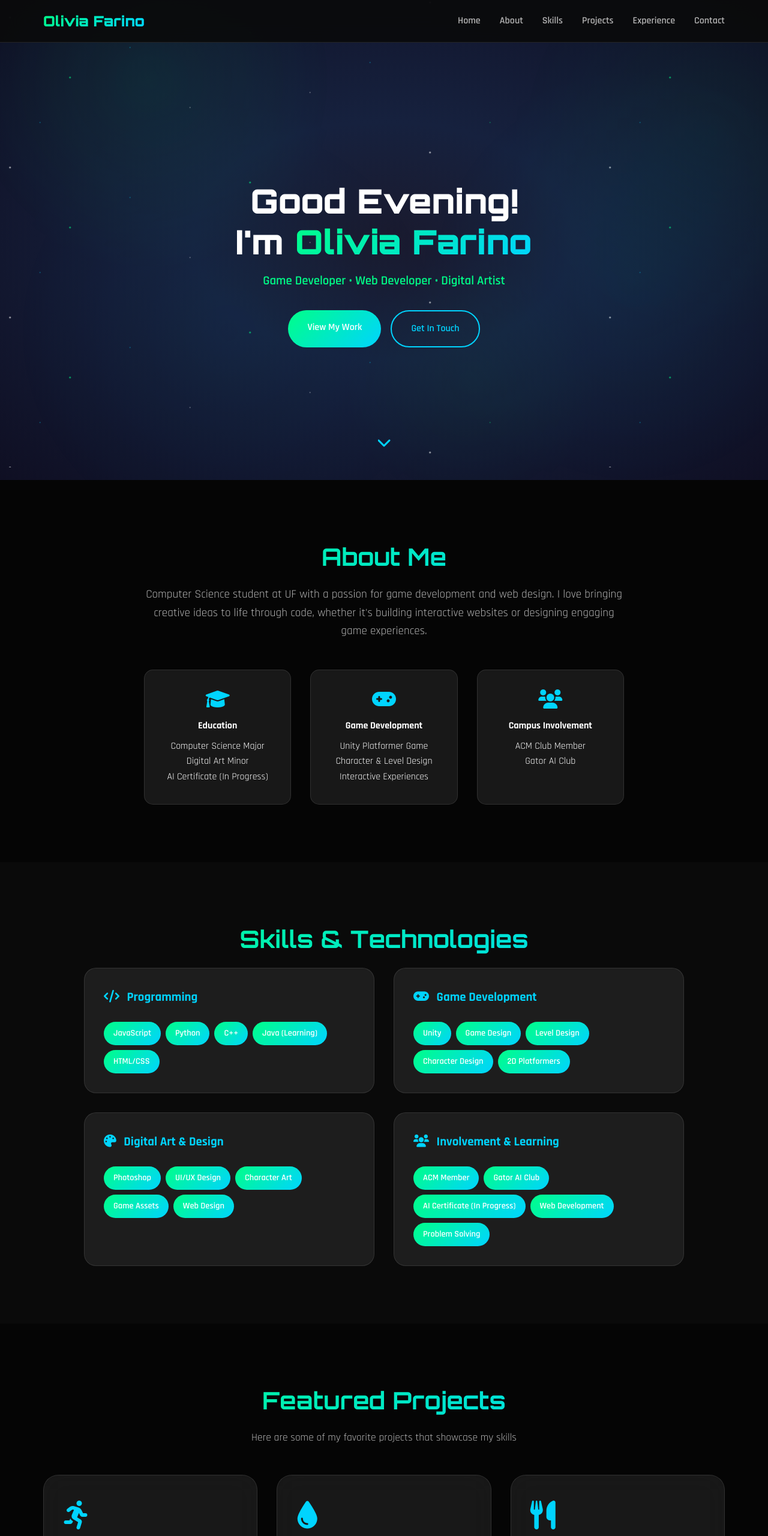
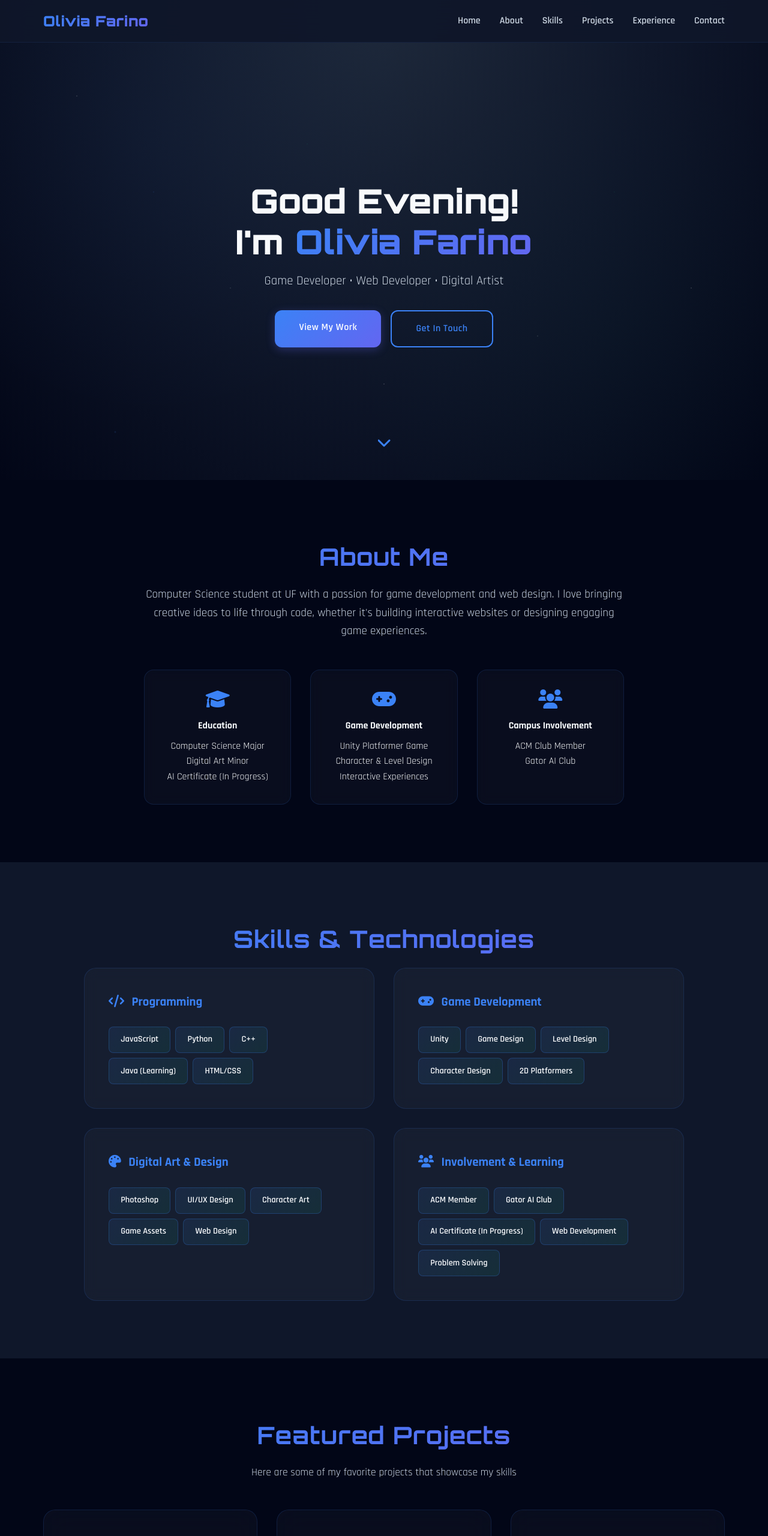
Before and after one commit to ofarino/Portfolio-Website, a plain HTML site: page index.html in a window 1280 px wide. Shown: the top 2560 px of the page at 60% size. Drawn offline with Linux system fonts and the light colour scheme.

Commit message:
css adjustments

```diff
--- a/style.css
+++ b/style.css
@@ -1,21 +1,40 @@
-/* Modern Gaming/Tech Portfolio CSS */
+/* Modern Gaming/Tech Portfolio CSS - Refined & Professional */
 
 /* CSS Variables for consistent theming */
 :root {
-    --primary-color: #00d4ff;
-    --secondary-color: #ff6b6b;
-    --accent-color: #00ff88;
-    --dark-bg: #0a0a0a;
-    --darker-bg: #050505;
-    --card-bg: rgba(255, 255, 255, 0.08);
-    --text-primary: #ffffff;
-    --text-secondary: #b3b3b3;
-    --gradient-primary: linear-gradient(135deg, #667eea 0%, #764ba2 100%);
-    --gradient-secondary: linear-gradient(135deg, #f093fb 0%, #f5576c 100%);
-    --gradient-tech: linear-gradient(135deg, #00ff88 0%, #00d4ff 100%);
-    --gradient-game: linear-gradient(135deg, #43e97b 0%, #38f9d7 100%);
+    /* Professional Minimal Color Palette */
+    --primary-color: #3b82f6;        /* Clean blue */
+    --secondary-color: #6366f1;      /* Subtle indigo */
+    --accent-color: #10b981;         /* Professional emerald */
+    --accent-warm: #f59e0b;          /* Warm amber accent */
+
+    /* Backgrounds */
+    --dark-bg: #0f172a;              /* Deep slate */
+    --darker-bg: #020617;            /* Darker slate */
+    --card-bg: rgba(255, 255, 255, 0.03);
+    --card-border: rgba(59, 130, 246, 0.15);
+
+    /* Text Colors */
+    --text-primary: #f8fafc;
+    --text-secondary: #cbd5e1;
+    --text-muted: #94a3b8;
+
+    /* Gradients - Very subtle and professional */
+    --gradient-primary: linear-gradient(135deg, #3b82f6 0%, #6366f1 100%);
+    --gradient-secondary: linear-gradient(135deg, #6366f1 0%, #8b5cf6 100%);
+    --gradient-tech: linear-gradient(135deg, #10b981 0%, #3b82f6 100%);
+    --gradient-accent: linear-gradient(135deg, #3b82f6 0%, #10b981 100%);
+
+    /* Fonts */
     --font-primary: 'Orbitron', monospace;
     --font-secondary: 'Rajdhani', sans-serif;
+
+    /* Spacing */
+    --spacing-xs: 0.5rem;
+    --spacing-sm: 1rem;
+    --spacing-md: 2rem;
+    --spacing-lg: 3rem;
+    --spacing-xl: 4rem;
 }
 
 /* Global Styles */
@@ -37,7 +56,7 @@ body {
     overflow-x: hidden;
 }
 
-/* Outer Space Tech Background */
+/* Minimal Professional Background */
 #particles {
     position: fixed;
     top: 0;
@@ -46,11 +65,11 @@ body {
     height: 100%;
     z-index: -1;
     background:
-        radial-gradient(ellipse at center, #1a1a2e 0%, #16213e 35%, #0f0f23 100%);
+        radial-gradient(ellipse at top, #1e293b 0%, #0f172a 50%, #020617 100%);
     overflow: hidden;
 }
 
-/* Animated stars */
+/* Static subtle stars - no animation */
 #particles::before {
     content: '';
     position: absolute;
@@ -59,27 +78,24 @@ body {
     width: 100%;
     height: 100%;
     background:
-        radial-gradient(2px 2px at 100px 50px, #fff, transparent),
-        radial-gradient(2px 2px at 200px 150px, #00ff88, transparent),
-        radial-gradient(1px 1px at 300px 100px, #00d4ff, transparent),
-        radial-gradient(1px 1px at 400px 200px, #fff, transparent),
-        radial-gradient(2px 2px at 500px 75px, #00ff88, transparent),
-        radial-gradient(1px 1px at 600px 175px, #fff, transparent),
-        radial-gradient(1px 1px at 700px 125px, #00d4ff, transparent),
-        radial-gradient(2px 2px at 800px 25px, #fff, transparent),
-        radial-gradient(1px 1px at 900px 225px, #00ff88, transparent),
-        radial-gradient(1px 1px at 150px 225px, #00d4ff, transparent);
-    background-repeat: repeat;
-    background-size: 1000px 250px;
-    animation: starsMove 60s linear infinite;
+        radial-gradient(1px 1px at 10% 20%, rgba(255,255,255,0.4), transparent),
+        radial-gradient(1px 1px at 20% 40%, rgba(59,130,246,0.3), transparent),
+        radial-gradient(1px 1px at 30% 60%, rgba(255,255,255,0.3), transparent),
+        radial-gradient(1px 1px at 40% 30%, rgba(16,185,129,0.2), transparent),
+        radial-gradient(1px 1px at 50% 80%, rgba(255,255,255,0.4), transparent),
+        radial-gradient(1px 1px at 60% 50%, rgba(59,130,246,0.3), transparent),
+        radial-gradient(1px 1px at 70% 70%, rgba(255,255,255,0.3), transparent),
+        radial-gradient(1px 1px at 80% 40%, rgba(16,185,129,0.2), transparent),
+        radial-gradient(1px 1px at 90% 60%, rgba(255,255,255,0.4), transparent),
+        radial-gradient(2px 2px at 15% 90%, rgba(59,130,246,0.2), transparent);
+    background-size: 100% 100%;
+    /* No animation - static background */
 }
 
-@keyframes starsMove {
-    0% { transform: translateX(0) translateY(0); }
-    100% { transform: translateX(-1000px) translateY(-250px); }
-}
+/* Removed moving animation */
+/* @keyframes starsMove { ... } */
 
-/* Floating tech orbs */
+/* Subtle static glow - no animation */
 #particles::after {
     content: '';
     position: absolute;
@@ -88,41 +104,21 @@ body {
     width: 100%;
     height: 100%;
     background:
-        radial-gradient(circle at 20% 20%, rgba(0, 255, 136, 0.1) 0%, transparent 25%),
-        radial-gradient(circle at 80% 60%, rgba(0, 212, 255, 0.08) 0%, transparent 30%),
-        radial-gradient(circle at 60% 80%, rgba(0, 255, 136, 0.06) 0%, transparent 20%),
-        radial-gradient(circle at 30% 70%, rgba(0, 212, 255, 0.05) 0%, transparent 35%),
-        radial-gradient(circle at 90% 30%, rgba(0, 255, 136, 0.07) 0%, transparent 25%);
-    animation: orbFloat 40s ease-in-out infinite;
+        radial-gradient(circle at 20% 30%, rgba(59, 130, 246, 0.03) 0%, transparent 40%),
+        radial-gradient(circle at 80% 70%, rgba(16, 185, 129, 0.02) 0%, transparent 40%);
+    /* No animation - static background */
 }
 
-@keyframes orbFloat {
-    0%, 100% {
-        transform: translate(0, 0) scale(1);
-        opacity: 0.6;
-    }
-    25% {
-        transform: translate(20px, -30px) scale(1.1);
-        opacity: 0.8;
-    }
-    50% {
-        transform: translate(-15px, -20px) scale(0.9);
-        opacity: 0.7;
-    }
-    75% {
-        transform: translate(25px, -40px) scale(1.05);
-        opacity: 0.9;
-    }
-}
+/* Removed unused animation keyframes for cleaner code */
 
 /* Navigation */
 .navbar {
     position: fixed;
     top: 0;
     width: 100%;
-    background: rgba(10, 10, 10, 0.9);
+    background: rgba(15, 23, 42, 0.95);
     backdrop-filter: blur(20px);
-    border-bottom: 1px solid rgba(255, 255, 255, 0.1);
+    border-bottom: 1px solid rgba(59, 130, 246, 0.1);
     z-index: 1000;
     transition: all 0.3s ease;
 }
@@ -140,10 +136,11 @@ body {
     font-family: var(--font-primary);
     font-size: 1.5rem;
     font-weight: 900;
-    background: var(--gradient-tech);
+    background: var(--gradient-primary);
     -webkit-background-clip: text;
     -webkit-text-fill-color: transparent;
     background-clip: text;
+    letter-spacing: 0.5px;
 }
 
 .nav-menu {
@@ -171,7 +168,7 @@ body {
     left: 0;
     width: 0;
     height: 2px;
-    background: var(--gradient-tech);
+    background: var(--gradient-primary);
     transition: width 0.3s ease;
 }
 
@@ -223,7 +220,7 @@ body {
 }
 
 .highlight {
-    background: var(--gradient-tech);
+    background: var(--gradient-primary);
     -webkit-background-clip: text;
     -webkit-text-fill-color: transparent;
     background-clip: text;
@@ -231,9 +228,9 @@ body {
 
 .hero-subtitle {
     font-size: 1.3rem;
-    color: var(--accent-color);
+    color: var(--text-secondary);
     margin-bottom: 1rem;
-    font-weight: 600;
+    font-weight: 500;
     padding: 0 1rem;
 }
 
@@ -254,20 +251,23 @@ body {
 }
 
 .btn {
-    padding: 1rem 2rem;
+    padding: 1rem 2.5rem;
     border: none;
-    border-radius: 50px;
+    border-radius: 12px;
     font-weight: 600;
     text-decoration: none;
     transition: all 0.3s ease;
     cursor: pointer;
     position: relative;
     overflow: hidden;
+    font-size: 1rem;
+    letter-spacing: 0.5px;
 }
 
 .btn-primary {
-    background: var(--gradient-tech);
+    background: var(--gradient-primary);
     color: white;
+    box-shadow: 0 4px 15px rgba(99, 102, 241, 0.3);
 }
 
 .btn-secondary {
@@ -276,9 +276,17 @@ body {
     border: 2px solid var(--primary-color);
 }
 
+.btn-secondary:hover {
+    background: var(--gradient-primary);
+    border-color: var(--primary-color);
+    color: white;
+    box-shadow: 0 8px 25px rgba(59, 130, 246, 0.35);
+}
+
 .btn:hover {
-    transform: translateY(-3px);
-    box-shadow: 0 10px 30px rgba(0, 212, 255, 0.3);
+    /* Subtle professional hover - no movement */
+    box-shadow: 0 8px 25px rgba(59, 130, 246, 0.35);
+    filter: brightness(1.1);
 }
 
 /* Hero Image */
@@ -344,10 +352,11 @@ section {
     font-size: 2.5rem;
     text-align: center;
     margin-bottom: 1rem;
-    background: var(--gradient-tech);
+    background: var(--gradient-primary);
     -webkit-background-clip: text;
     -webkit-text-fill-color: transparent;
     background-clip: text;
+    letter-spacing: 1px;
 }
 
 .section-subtitle {
@@ -399,14 +408,16 @@ section {
     gap: 1rem;
     padding: 2rem 1.5rem;
     background: var(--card-bg);
-    border-radius: 15px;
-    border: 1px solid rgba(255, 255, 255, 0.1);
+    border-radius: 16px;
+    border: 1px solid var(--card-border);
     transition: all 0.3s ease;
+    backdrop-filter: blur(10px);
 }
 
 .detail-item:hover {
     /* transform: translateY(-5px); */
-    box-shadow: 0 10px 30px rgba(0, 212, 255, 0.1);
+    box-shadow: 0 8px 24px rgba(59, 130, 246, 0.12);
+    border-color: var(--primary-color);
 }
 
 .detail-item i {
@@ -436,15 +447,17 @@ section {
 
 .skill-category {
     background: var(--card-bg);
-    padding: 2rem;
+    padding: 2.5rem;
     border-radius: 20px;
-    border: 1px solid rgba(255, 255, 255, 0.1);
+    border: 1px solid var(--card-border);
+    backdrop-filter: blur(10px);
     /* transition: all 0.3s ease; */
 }
 
 .skill-category:hover {
     /* transform: translateY(-10px); */
-    box-shadow: 0 20px 40px rgba(0, 0, 0, 0.3);
+    box-shadow: 0 12px 32px rgba(59, 130, 246, 0.15);
+    border-color: var(--primary-color);
 }
 
 .skill-category h3 {
@@ -464,12 +477,21 @@ section {
 }
 
 .skill-tag {
-    background: var(--gradient-tech);
-    color: white;
-    padding: 0.5rem 1rem;
-    border-radius: 25px;
+    background: linear-gradient(135deg, rgba(59, 130, 246, 0.1) 0%, rgba(16, 185, 129, 0.1) 100%);
+    color: var(--text-primary);
+    padding: 0.6rem 1.2rem;
+    border-radius: 8px;
     font-size: 0.9rem;
     font-weight: 600;
+    border: 1px solid rgba(59, 130, 246, 0.25);
+    white-space: nowrap;
+    transition: all 0.2s ease;
+}
+
+.skill-tag:hover {
+    background: linear-gradient(135deg, rgba(59, 130, 246, 0.2) 0%, rgba(16, 185, 129, 0.2) 100%);
+    border-color: var(--primary-color);
+    /* No transform - keeping it professional */
 }
 
 /* Projects Section */
@@ -487,10 +509,10 @@ section {
 .project-cards {
     background: var(--card-bg);
     backdrop-filter: blur(20px);
-    border: 1px solid rgba(255, 255, 255, 0.1);
-    border-radius: 25px;
-    padding: 2rem;
-    transition: all 0.4s ease;
+    border: 1px solid var(--card-border);
+    border-radius: 20px;
+    padding: 2.5rem;
+    transition: all 0.3s ease;
     position: relative;
     overflow: hidden;
 }
@@ -502,25 +524,28 @@ section {
     left: 0;
     width: 100%;
     height: 100%;
-    background: var(--gradient-tech);
+    background: var(--gradient-primary);
     opacity: 0;
     transition: opacity 0.3s ease;
     z-index: -1;
 }
 
 .project-cards:hover::before {
-    opacity: 0.1;
+    opacity: 0.08;
 }
 
 .project-cards:hover {
     /* transform: translateY(-15px) scale(1.02); */
-    box-shadow: 0 25px 50px rgba(0, 212, 255, 0.2);
+    box-shadow: 0 16px 40px rgba(59, 130, 246, 0.18);
     border-color: var(--primary-color);
 }
 
 .project-icon {
     font-size: 3rem;
-    color: var(--primary-color);
+    background: var(--gradient-primary);
+    -webkit-background-clip: text;
+    -webkit-text-fill-color: transparent;
+    background-clip: text;
     margin-bottom: 1rem;
 }
 
@@ -553,12 +578,14 @@ section {
 }
 
 .project-tech span {
-    background: rgba(255, 255, 255, 0.1);
-    padding: 0.3rem 0.8rem;
-    border-radius: 15px;
-    font-size: 0.8rem;
-    color: var(--accent-color);
+    background: linear-gradient(135deg, rgba(59, 130, 246, 0.08) 0%, rgba(16, 185, 129, 0.08) 100%);
+    padding: 0.4rem 1rem;
+    border-radius: 6px;
+    font-size: 0.85rem;
+    color: var(--text-secondary);
     white-space: nowrap;
+    border: 1px solid rgba(59, 130, 246, 0.2);
+    font-weight: 500;
 }
 
 .project-links {
@@ -640,8 +667,15 @@ section {
 .timeline-content {
     background: var(--card-bg);
     padding: 2rem;
-    border-radius: 15px;
-    border: 1px solid rgba(255, 255, 255, 0.1);
+    border-radius: 16px;
+    border: 1px solid var(--card-border);
+    backdrop-filter: blur(10px);
+    transition: all 0.3s ease;
+}
+
+.timeline-content:hover {
+    border-color: var(--primary-color);
+    box-shadow: 0 8px 24px rgba(59, 130, 246, 0.12);
 }
 
 .timeline-content h3 {
@@ -699,29 +733,31 @@ section {
     gap: 1rem;
     padding: 1rem 2rem;
     background: var(--card-bg);
-    border: 1px solid rgba(255, 255, 255, 0.1);
-    border-radius: 50px;
+    border: 1px solid var(--card-border);
+    border-radius: 12px;
     color: var(--text-primary);
     text-decoration: none;
     transition: all 0.3s ease;
+    backdrop-filter: blur(10px);
 }
 
 .social-btn:hover {
     /* transform: translateX(10px); */
-    background: var(--gradient-tech);
-    box-shadow: 0 10px 30px rgba(0, 212, 255, 0.3);
+    background: linear-gradient(135deg, rgba(59, 130, 246, 0.1) 0%, rgba(16, 185, 129, 0.1) 100%);
+    border-color: var(--primary-color);
+    box-shadow: 0 8px 20px rgba(59, 130, 246, 0.2);
 }
 
 .social-btn.linkedin:hover {
-    background: linear-gradient(135deg, #0077b5, #00a0dc);
+    border-color: #0077b5;
 }
 
 .social-btn.github:hover {
-    background: linear-gradient(135deg, #333, #666);
+    border-color: #6e5494;
 }
 
 .social-btn.email:hover {
-    background: var(--gradient-secondary);
+    border-color: var(--accent-color);
 }
 
 /* Footer */
```
Also changed, not shown: index.html (+2 -6 lines).
